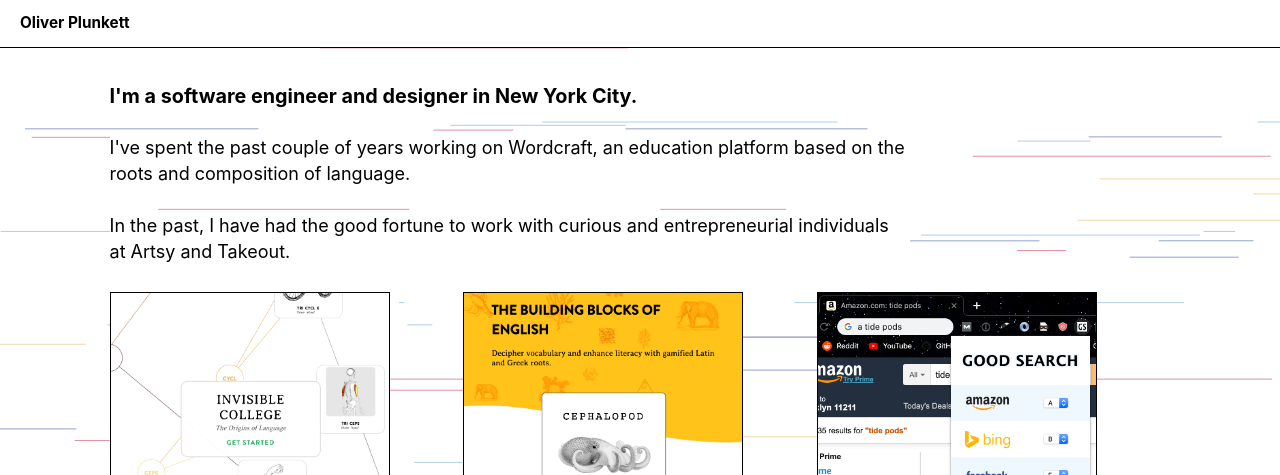
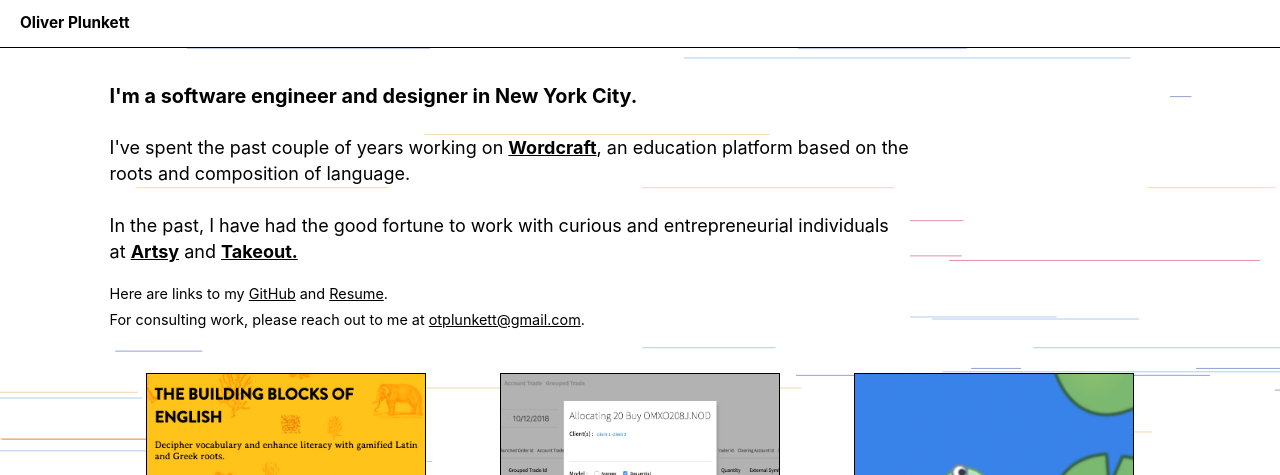
Before and after one commit to OLI9292/oliver-plunkett, a Gatsby site: page / in a window 1280 px wide. Shown: the top 475 px of the page. Built offline with nearby package versions, Linux system fonts and the light colour scheme; Gatsby itself is replaced by a stand-in of ours.

Commit message:
bunch o changes

```diff
--- a/src/components/layout.css
+++ b/src/components/layout.css
@@ -1,7 +1,7 @@
 svg {
   position: absolute;
-  height: 100vh;
   width: 100vw;
+  height: 100%;
   top: 0;
   z-index: -999;
   left: 0;
@@ -17,6 +17,38 @@
 @keyframes dash {
   to {
     stroke-dashoffset: 500;
+  }
+}
+
+.project-image {
+  padding: 0 50px;
+}
+
+#project-nav .arrow {
+  width: 60px;
+  height: 60px;
+  padding: 10px;
+}
+
+#project-nav {
+  width: calc(100vw - 20px);
+  left: 10px;
+}
+
+@media only screen and (max-width: 600px) {
+  .project-image {
+    padding: 0 10px;
+  }
+
+  #project-nav .arrow {
+    width: 40px;
+    height: 40px;
+    padding: 0;
+  }
+
+  #project-nav {
+    width: 100vw;
+    left: 0;
   }
 }
 
--- a/src/components/layout.js
+++ b/src/components/layout.js
@@ -1,31 +1,65 @@
-/**
- * Layout component that queries for data
- * with Gatsby's StaticQuery component
- *
- * See: https://www.gatsbyjs.org/docs/static-query/
- */
-
-import React from "react"
-import PropTypes from "prop-types"
-import { StaticQuery, graphql } from "gatsby"
+import React, { Component } from "react"
 
 import Header from "./header"
 import "./layout.css"
 
-const Layout = ({ children }) => (
-  <StaticQuery
-    query={graphql`
-      query SiteTitleQuery {
-        site {
-          siteMetadata {
-            title
-          }
-        }
-      }
-    `}
-    render={data => (
-      <>
-        <Header siteTitle={data.site.siteMetadata.title} />
+var colors = ["#c7254e", "#2647A1", "#609DD3", "#e6b24f"]
+
+var random = {
+  x: function() {
+    return Math.random() * window.innerWidth
+  },
+  y: function() {
+    return Math.random() * document.documentElement.scrollHeight
+  },
+  width: function() {
+    var plusOrMinus = Math.random() < 0.5 ? -1 : 1
+    return plusOrMinus * Math.random() * window.innerWidth
+  },
+  color: function() {
+    return colors[Math.floor(Math.random() * colors.length)]
+  },
+  dash: function() {
+    return randomIntFromInterval(window.innerWidth / 10, window.innerWidth / 2)
+  },
+}
+
+function createLine(x, y, width, color, dashLength) {
+  var line = document.createElementNS("http://www.w3.org/2000/svg", "path")
+  line.setAttribute("d", "M" + x + " " + y + "h " + width)
+  line.setAttribute("stroke", color)
+  line.setAttribute("stroke-dasharray", dashLength)
+  return line
+}
+
+function randomIntFromInterval(min, max) {
+  return Math.floor(Math.random() * (max - min + 1) + min)
+}
+
+export default class Layout extends Component {
+  componentDidMount() {
+    const svg = document.getElementById("lines")
+    if (!svg) return
+
+    for (let i = 1; i < 60; i += 1) {
+      var line = createLine(
+        random.x(),
+        random.y(),
+        random.width(),
+        random.color(),
+        random.dash()
+      )
+      svg.appendChild(line)
+    }
+  }
+
+  render() {
+    return (
+      <div style={{ position: "relative" }}>
+        <Header siteTitle={"Oliver Plunkett"} />
+
+        <svg id="lines" />
+
         <div
           style={{
             margin: `0 auto`,
@@ -36,15 +70,9 @@
             color: "black",
           }}
         >
-          {children}
+          {this.props.children}
         </div>
-      </>
-    )}
-  />
-)
-
-Layout.propTypes = {
-  children: PropTypes.node.isRequired,
+      </div>
+    )
+  }
 }
-
-export default Layout
--- a/src/components/seo.js
+++ b/src/components/seo.js
@@ -9,6 +9,8 @@
 import PropTypes from "prop-types"
 import Helmet from "react-helmet"
 import { useStaticQuery, graphql } from "gatsby"
+
+import favicon from "../images/favicon.png"
 
 function SEO({ description, lang, meta, title }) {
   const { site } = useStaticQuery(
@@ -34,6 +36,7 @@
       }}
       title={title}
       titleTemplate={`%s | ${site.siteMetadata.title}`}
+      link={[{ rel: "shortcut icon", type: "image/png", href: `${favicon}` }]}
       meta={[
         {
           name: `description`,
--- a/src/pages/index.js
+++ b/src/pages/index.js
@@ -6,67 +6,20 @@
 
 import projects from "../projects"
 
-var colors = ["#c7254e", "#2647A1", "#609DD3", "#e6b24f"]
-
-var random = {
-  x: function() {
-    return Math.random() * window.innerWidth
-  },
-  y: function() {
-    return Math.random() * window.innerHeight
-  },
-  width: function() {
-    var plusOrMinus = Math.random() < 0.5 ? -1 : 1
-    return plusOrMinus * Math.random() * window.innerWidth
-  },
-  color: function() {
-    return colors[Math.floor(Math.random() * colors.length)]
-  },
-  dash: function() {
-    return randomIntFromInterval(window.innerWidth / 10, window.innerWidth / 2)
-  },
-}
-
-function createLine(x, y, width, color, dashLength) {
-  var line = document.createElementNS("http://www.w3.org/2000/svg", "path")
-  line.setAttribute("d", "M" + x + " " + y + "h " + width)
-  line.setAttribute("stroke", color)
-  line.setAttribute("stroke-dasharray", dashLength)
-  return line
-}
-
-function randomIntFromInterval(min, max) {
-  return Math.floor(Math.random() * (max - min + 1) + min)
-}
-
 const projectUrl = project =>
   `/project?name=${project.name.toLowerCase().replace(" ", "-")}`
 
 export default class IndexPage extends Component {
-  componentDidMount() {
-    const svg = document.getElementById("lines")
-
-    function start() {
-      for (let i = 1; i < 60; i += 1) {
-        var line = createLine(
-          random.x(),
-          random.y(),
-          random.width(),
-          random.color(),
-          random.dash()
-        )
-        svg.appendChild(line)
-      }
-    }
-
-    start()
+  constructor(props) {
+    super(props)
+    this.state = {}
   }
 
   render() {
+    const { isHovering } = this.state
+
     return (
       <Layout>
-        <svg id="lines" />
-
         <SEO title="Home" />
 
         <div>
@@ -82,18 +35,82 @@
 
           <div style={{ maxWidth: "800px" }}>
             <p style={{ backgroundColor: "white" }}>
-              I've spent the past couple of years working on Wordcraft, an
-              education platform based on the roots and composition of language.
+              I've spent the past couple of years working on{" "}
+              <a
+                target="_blank"
+                href="https://www.playwordcraft.com"
+                style={{ color: "black" }}
+              >
+                <b>Wordcraft</b>
+              </a>
+              , an education platform based on the roots and composition of
+              language.
             </p>
-            <p style={{ backgroundColor: "white" }}>
+            <p style={{ backgroundColor: "white", margin: 0 }}>
               In the past, I have had the good fortune to work with curious and
-              entrepreneurial individuals at Artsy and Takeout.
+              entrepreneurial individuals at{" "}
+              <a
+                target="_blank"
+                href="https://www.artsy.net"
+                style={{ color: "black" }}
+              >
+                <b>Artsy</b>
+              </a>{" "}
+              and{" "}
+              <a
+                target="_blank"
+                href="https://www.welcometotakeout.com/"
+                style={{ color: "black" }}
+              >
+                <b>Takeout.</b>
+              </a>
+            </p>
+
+            <p
+              style={{
+                fontSize: "0.8em",
+                marginTop: "15px",
+                backgroundColor: "white",
+              }}
+            >
+              Here are links to my{" "}
+              <a
+                target="_blank"
+                href="https://www.github.com/OLI9292"
+                style={{ color: "black" }}
+              >
+                GitHub
+              </a>{" "}
+              and{" "}
+              <a
+                target="_blank"
+                href="https://docs.google.com/document/d/1mKn6c6TrL-MkA9jRUDi8pcgMXMlSYMuaGZMkscDo2_w/edit?usp=sharing"
+                style={{ color: "black" }}
+              >
+                Resume
+              </a>
+              .<br />
+              For consulting work, please reach out to me at{" "}
+              <a
+                target="_blank"
+                href="mailto:otplunkett@gmail.com"
+                style={{ color: "black" }}
+              >
+                otplunkett@gmail.com
+              </a>
+              .
             </p>
           </div>
 
           <main>
             <div
-              style={{ display: "grid", gridTemplateColumns: "1fr 1fr 1fr" }}
+              style={{
+                display: "grid",
+                gridTemplateColumns: "repeat( auto-fit, minmax(300px, 1fr) )",
+                gridRowGap: "50px",
+                margin: "40px 0",
+                justifyItems: "center",
+              }}
             >
               {projects.map(project => (
                 <Link
@@ -102,34 +119,37 @@
                   key={project.name}
                 >
                   <div
+                    onMouseOver={() =>
+                      this.setState({ isHovering: project.name })
+                    }
+                    onMouseLeave={() =>
+                      this.setState({ isHovering: undefined })
+                    }
                     style={{
                       width: "280px",
                       height: "280px",
                       border: "1px solid black",
                       position: "relative",
-                      backgroundImage: `url(${require(`../images/${project.thumbnail}`)})`,
-                      backgroundSize: "100%",
+                      backgroundImage:
+                        isHovering !== project.name &&
+                        `url(${require(`../images/${project.thumbnail ||
+                          project.image}`)})`,
+                      backgroundSize: "cover",
                       backgroundRepeat: "no-repeat",
+                      backgroundPosition: "center center",
                       cursor: "pointer",
                       zIndex: 900,
                       backgroundColor: "white",
+                      display: "flex",
+                      alignItems: "center",
+                      justifyContent: "center",
                     }}
                   >
-                    <p
-                      style={{
-                        position: "absolute",
-                        fontSize: "2.25em",
-                        lineHeight: "40px",
-                        bottom: 0,
-                        right: 0,
-                        left: 0,
-                        textAlign: "center",
-                        margin: "0 auto",
-                        padding: "5px 0",
-                      }}
-                    >
-                      {project.name}
-                    </p>
+                    {isHovering === project.name && (
+                      <p style={{ fontSize: "2.25em", margin: 0 }}>
+                        {project.name}
+                      </p>
+                    )}
                   </div>
                 </Link>
               ))}
--- a/src/projects/index.js
+++ b/src/projects/index.js
@@ -1,20 +1,59 @@
 module.exports = [
-  {
-    name: "Invisible College",
-    thumbnail: "invisible-college-t.png",
-    image: "",
-    copy: "Invisible College is ...",
-  },
   {
     name: "Wordcraft",
     thumbnail: "wordcraft-t.png",
-    image: "",
-    copy: "Wordcraft is ..",
+    image: "wordcraft.png",
+    copy:
+      "As a CTO and cofounder at Wordcraft, I build software that gameifies words and passages spanning Indo-European languages and programming languages. Our desktop program is used in over 500 schools across the world, and our iOS app was perfectly reviewed.",
+    technologies: [
+      "React",
+      "Typescript",
+      "Node",
+      "GraphQL",
+      "Flask",
+      "Redis",
+      "ElasticSearch",
+      "MongoDB",
+      "Postgres",
+      "NLTK",
+      "Swift",
+    ],
+  },
+  {
+    name: "Order Trade",
+    thumbnail: "",
+    image: "order-management.png",
+    copy:
+      "An interface for a Hedge Fund to organize and allocate trades for its clients.",
+    technologies: ["Node", "GraphQL", "Postgres", "React"],
+  },
+  {
+    name: "Simple Synth",
+    thumbnail: "simple-synth-t.png",
+    image: "simple-synth.png",
+    copy: "There are no wrong notes in Simple Synth.",
+    technologies: ["Swift", "Core Graphics", "AudioKit"],
+  },
+  {
+    name: "Instagov",
+    thumbnail: "",
+    image: "instagov.png",
+    copy: "A simple way to understand WHAT your representatives are doing.",
+    technologies: ["Swift"],
+  },
+  {
+    name: "Etherscan",
+    thumbnail: "",
+    image: "etherscan.jpg",
+    copy:
+      "Explore and search the Ethereum blockchain for transactions, addresses, tokens, prices and other activities.",
+    technologies: ["React Native"],
   },
   {
     name: "Good Search",
-    thumbnail: "good-search-t.png",
-    image: "",
-    copy: "Good Search is ...",
+    thumbnail: "",
+    image: "good-search.png",
+    copy: "Use the address bar to more quickly search your go to sites.",
+    technologies: ["Javascript"],
   },
 ]
```
Also changed, not shown: src/pages/project.js (+31 -10 lines), src/images/etherscan.jpg (added), src/images/favicon.png (added), src/images/good-search.png (renamed from src/images/good-search-t.png), src/images/instagov-t.png (added), src/images/instagov.png (added), src/images/invisible-college-t.png (deleted), src/images/order-management.png (added), src/images/simple-synth-t.png (added), src/images/simple-synth.png (added), src/images/wordcraft.png (added).
